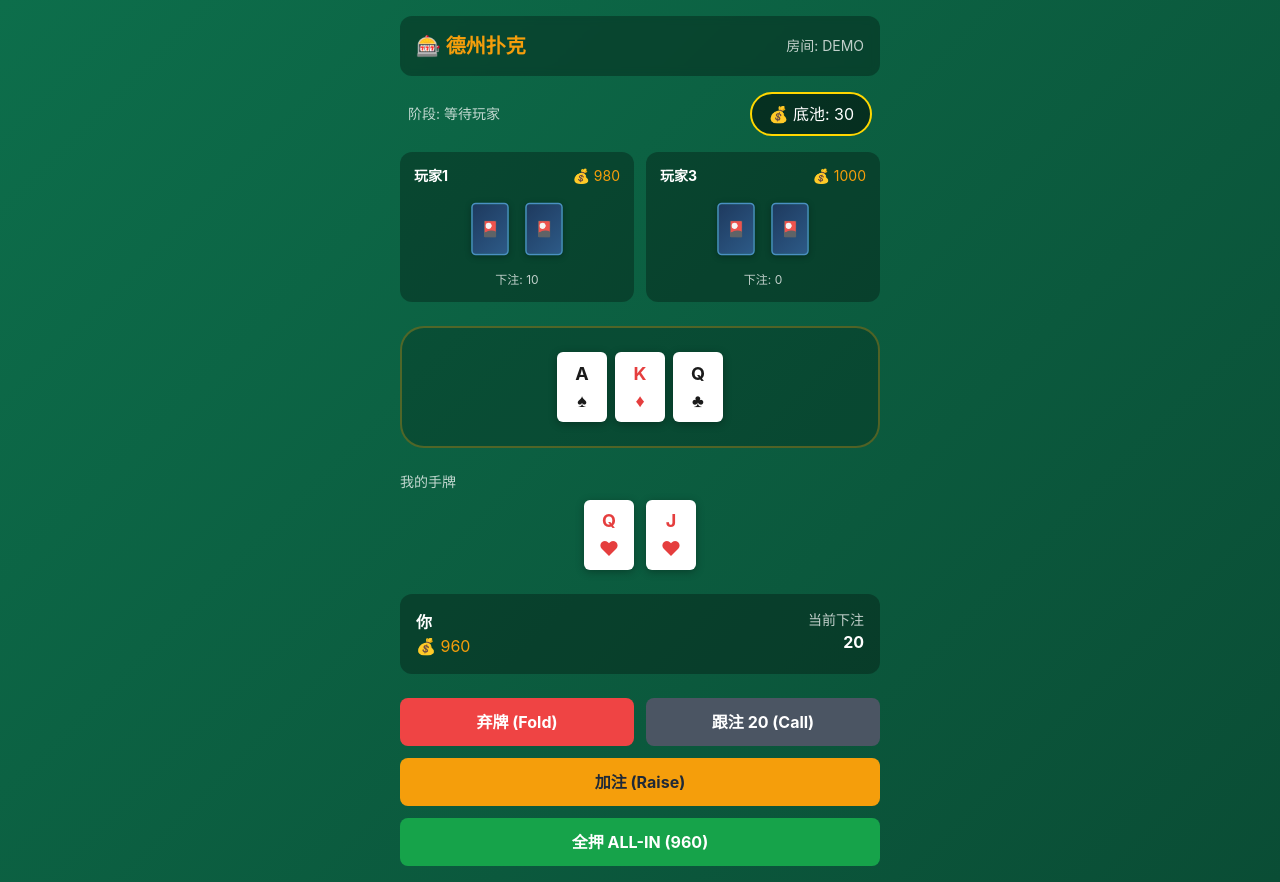
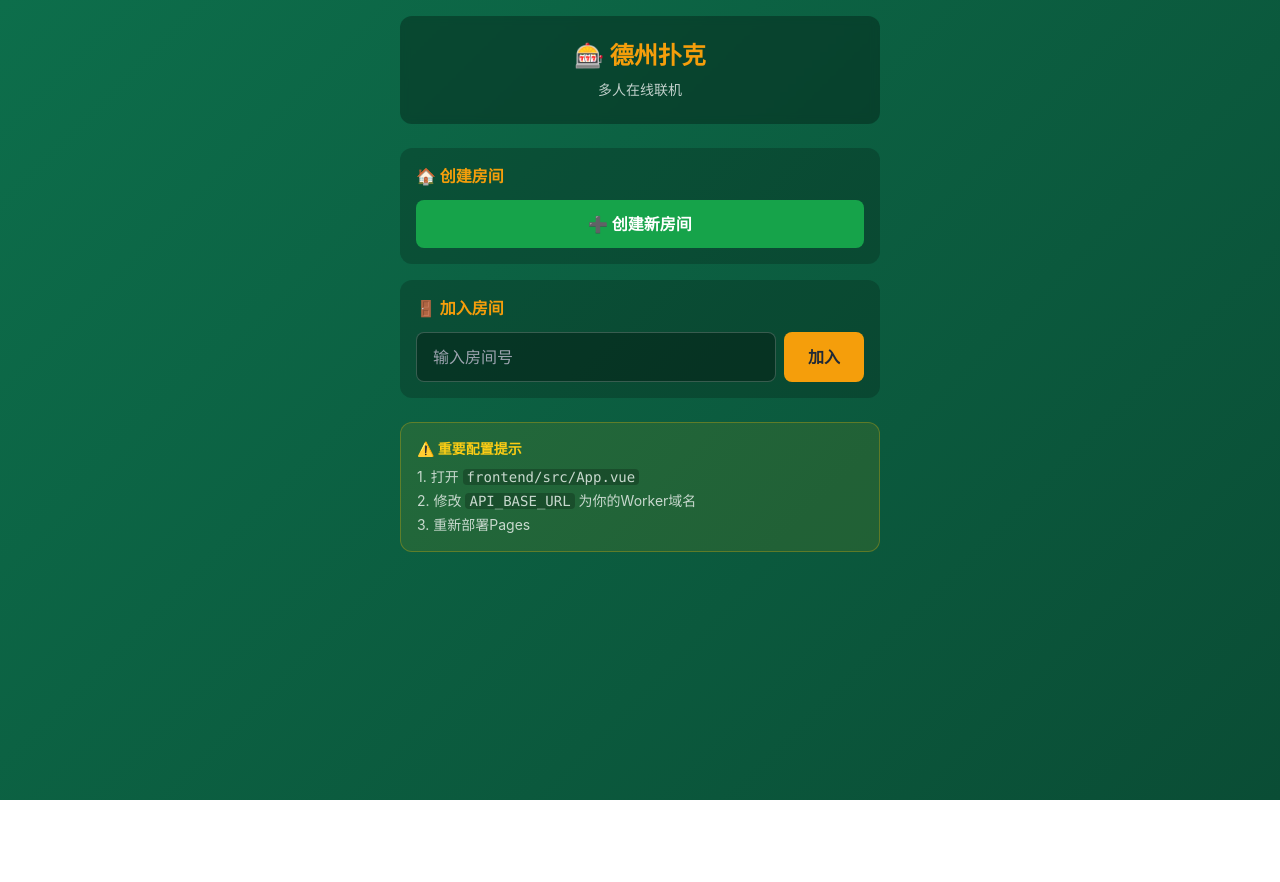
Before and after one commit to zglwry3259/tg-blackjack-bot, a Vue app in the folder frontend/: page / in a window 1280 px wide. After the commit the page ends 800 px from the top, so only its background shows below. Built offline with nearby package versions, Linux system fonts and the light colour scheme.

Commit message:
Add files via upload

```diff
--- a/frontend/src/App.vue
+++ b/frontend/src/App.vue
@@ -1,21 +1,32 @@
 <script setup>
 import { ref, onMounted, reactive, computed } from 'vue'
+
+// ==================== 配置 ====================
+// ⚠️ 重要：这里必须填你的Worker域名，不是Pages域名！
+// 示例：'https://poker-bot.yourname.workers.dev'
+const API_BASE_URL = 'https://your-worker.workers.dev';
+
+console.log('=== App 启动 ===');
+console.log('API Base URL:', API_BASE_URL);
+
+// ==================== 状态 ====================
+const roomIdInput = ref('');
+const room = ref(null);
+const view = ref('lobby'); // lobby, game
+const errorMsg = ref('');
 
 const gameState = reactive({
   roomId: null,
   phase: 'waiting',
   communityCards: [],
-  pot: 30,
-  currentBet: 20,
-  currentPlayer: 2,
-  players: [
-    { id: 1, username: 'Player1', first_name: '玩家1', chips: 980, current_bet: 10, is_folded: false, hand: ['A♠', 'K♠'] },
-    { id: 2, username: 'You', first_name: '你', chips: 960, current_bet: 20, is_folded: false, hand: ['Q♥', 'J♥'] },
-    { id: 3, username: 'Player3', first_name: '玩家3', chips: 1000, current_bet: 0, is_folded: false, hand: [] }
-  ],
-  myPlayerId: 2
+  pot: 0,
+  currentBet: 0,
+  currentPlayer: 1,
+  players: [],
+  myPlayerId: 1
 })
 
+// ==================== 计算属性 ====================
 const phaseText = computed(() => ({
   waiting: '等待玩家', pre_flop: '翻牌前', flop: '翻牌',
   turn: '转牌', river: '河牌', showdown: '摊牌'
@@ -23,23 +34,230 @@ const phaseText = computed(() => ({
 
 const myPlayer = computed(() => gameState.players.find(p => p.id === gameState.myPlayerId))
 const otherPlayers = computed(() => gameState.players.filter(p => p.id !== gameState.myPlayerId))
-
 const isRed = (card) => card.includes('♥') || card.includes('♦')
 
+// ==================== API 调用 ====================
+async function createRoom() {
+  console.log('=== 点击创建房间 ===');
+  errorMsg.value = '';
+
+  try {
+    const res = await fetch(`${API_BASE_URL}/api/room/create`, {
+      method: 'POST',
+      headers: { 'Content-Type': 'application/json' },
+      body: JSON.stringify({
+        userId: 1,
+        userName: '玩家1'
+      })
+    });
+
+    const data = await res.json();
+    console.log('创建房间响应:', data);
+
+    if (data.success) {
+      room.value = data.room;
+      gameState.roomId = data.room.id;
+      gameState.players = data.room.players;
+      alert('✅ 房间创建成功！\n房间号：' + data.room.id + '\n把房间号发给好友加入！');
+    } else {
+      errorMsg.value = data.error || '创建失败';
+      alert('❌ 创建失败：' + errorMsg.value);
+    }
+  } catch (e) {
+    console.error('创建房间错误:', e);
+    errorMsg.value = '网络错误：' + e.message;
+    alert('❌ 网络错误\n\n请检查：\n1. API_BASE_URL 是否为Worker域名\n2. Worker是否已部署\n3. CORS是否配置正确');
+  }
+}
+
+async function joinRoom() {
+  console.log('=== 点击加入房间 ===');
+  errorMsg.value = '';
+
+  if (!roomIdInput.value) {
+    alert('请输入房间号');
+    return;
+  }
+
+  try {
+    const res = await fetch(`${API_BASE_URL}/api/room/join`, {
+      method: 'POST',
+      headers: { 'Content-Type': 'application/json' },
+      body: JSON.stringify({
+        roomId: roomIdInput.value.toUpperCase(),
+        userId: 2,
+        userName: '玩家2'
+      })
+    });
+
+    const data = await res.json();
+    console.log('加入房间响应:', data);
+
+    if (data.success) {
+      room.value = data.room;
+      gameState.roomId = data.room.id;
+      gameState.players = data.room.players;
+      gameState.myPlayerId = 2;
+      alert('✅ 加入成功！');
+    } else {
+      errorMsg.value = data.error || '加入失败';
+      alert('❌ 加入失败：' + errorMsg.value);
+    }
+  } catch (e) {
+    console.error('加入房间错误:', e);
+    errorMsg.value = '网络错误：' + e.message;
+    alert('❌ 网络错误\n\n请检查：\n1. API_BASE_URL 是否为Worker域名\n2. Worker是否已部署\n3. CORS是否配置正确');
+  }
+}
+
+async function refreshRoom() {
+  if (!room.value) return;
+
+  try {
+    const res = await fetch(`${API_BASE_URL}/api/room/${room.value.id}`);
+    const data = await res.json();
+    if (data.success) {
+      room.value = data.room;
+      gameState.players = data.room.players;
+      console.log('刷新房间成功，玩家数:', data.room.players.length);
+    }
+  } catch (e) {
+    console.error('刷新房间错误:', e);
+  }
+}
+
+function startGame() {
+  view.value = 'game';
+  // 初始化演示数据
+  gameState.phase = 'pre_flop';
+  gameState.pot = 30;
+  gameState.currentBet = 20;
+  gameState.communityCards = ['A♠', 'K♦', 'Q♣'];
+  if (gameState.players.length > 0) {
+    gameState.players[0].hand = ['A♠', 'K♠'];
+    gameState.players[0].chips = 980;
+    gameState.players[0].current_bet = 10;
+  }
+  if (gameState.players.length > 1) {
+    gameState.players[1].hand = ['Q♥', 'J♥'];
+    gameState.players[1].chips = 960;
+    gameState.players[1].current_bet = 20;
+  }
+}
+
+function backToLobby() {
+  view.value = 'lobby';
+}
+
+// ==================== 生命周期 ====================
 onMounted(() => {
+  console.log('App mounted');
   if (window.Telegram?.WebApp) {
     window.Telegram.WebApp.ready()
     window.Telegram.WebApp.expand()
   }
+
+  // 自动刷新房间
+  setInterval(refreshRoom, 3000);
 })
 </script>
 
 <template>
   <div class="min-h-screen p-4 max-w-lg mx-auto">
+
+    <!-- 大厅视图 -->
+    <div v-if="view === 'lobby'">
+      <header class="bg-black/30 backdrop-blur-sm py-6 px-4 rounded-xl mb-6 text-center">
+        <h1 class="text-2xl font-bold text-poker-gold mb-2">🎰 德州扑克</h1>
+        <p class="text-sm opacity-75">多人在线联机</p>
+      </header>
+
+      <!-- 错误提示 -->
+      <div v-if="errorMsg" class="bg-red-500/20 border border-red-500 rounded-lg p-3 mb-4 text-red-300 text-sm">
+        ❌ {{ errorMsg }}
+      </div>
+
+      <!-- 创建房间 -->
+      <div class="bg-black/20 rounded-xl p-4 mb-4">
+        <h3 class="font-bold mb-3 text-poker-gold">🏠 创建房间</h3>
+        <button @click="createRoom" class="btn btn-success w-full">
+          ➕ 创建新房间
+        </button>
+      </div>
+
+      <!-- 加入房间 -->
+      <div class="bg-black/20 rounded-xl p-4 mb-6">
+        <h3 class="font-bold mb-3 text-poker-gold">🚪 加入房间</h3>
+        <div class="flex gap-2">
+          <input
+            v-model="roomIdInput"
+            type="text"
+            placeholder="输入房间号"
+            class="flex-1 bg-black/30 border border-white/20 rounded-lg px-4 py-3 text-white"
+            maxlength="8"
+          >
+          <button @click="joinRoom" class="btn btn-primary">
+            加入
+          </button>
+        </div>
+      </div>
+
+      <!-- 房间信息 -->
+      <div v-if="room" class="bg-black/20 rounded-xl p-4">
+        <div class="flex justify-between items-center mb-4">
+          <h3 class="font-bold text-poker-gold">📋 房间信息</h3>
+          <button @click="refreshRoom" class="text-sm text-poker-green">🔄 刷新</button>
+        </div>
+
+        <div class="space-y-2 mb-4">
+          <div class="flex justify-between">
+            <span class="opacity-75">房间号</span>
+            <span class="font-mono font-bold">{{ room.id }}</span>
+          </div>
+          <div class="flex justify-between">
+            <span class="opacity-75">状态</span>
+            <span class="text-poker-green">等待玩家</span>
+          </div>
+          <div class="flex justify-between">
+            <span class="opacity-75">玩家数</span>
+            <span>{{ room.players.length }} / 6</span>
+          </div>
+        </div>
+
+        <div class="mb-4">
+          <div class="text-sm opacity-75 mb-2">玩家列表</div>
+          <div class="space-y-2">
+            <div v-for="player in room.players" :key="player.id"
+                 class="flex justify-between bg-black/20 rounded-lg px-3 py-2">
+              <span>{{ player.name }}</span>
+              <span class="text-poker-gold">💰 {{ player.chips }}</span>
+            </div>
+          </div>
+        </div>
+
+        <button @click="startGame" class="btn btn-primary w-full">
+          🎮 开始游戏
+        </button>
+      </div>
+
+      <!-- 配置提示 -->
+      <div class="mt-6 bg-yellow-500/10 border border-yellow-500/30 rounded-xl p-4 text-sm">
+        <div class="font-bold text-yellow-400 mb-2">⚠️ 重要配置提示</div>
+        <div class="opacity-75 space-y-1">
+          <p>1. 打开 <code class="bg-black/30 px-1 rounded">frontend/src/App.vue</code></p>
+          <p>2. 修改 <code class="bg-black/30 px-1 rounded">API_BASE_URL</code> 为你的Worker域名</p>
+          <p>3. 重新部署Pages</p>
+        </div>
+      </div>
+    </div>
+
+    <!-- 游戏视图 -->
+    <div v-else>
       <header class="bg-black/30 backdrop-blur-sm py-4 px-4 rounded-xl mb-4">
         <div class="flex items-center justify-between">
+          <button @click="backToLobby" class="text-sm opacity-75">← 返回</button>
           <h1 class="text-xl font-bold text-poker-gold">🎰 德州扑克</h1>
-        <div class="text-sm opacity-75">房间: DEMO</div>
+          <div class="text-sm opacity-75">房间: {{ gameState.roomId }}</div>
         </div>
       </header>
 
@@ -52,20 +270,20 @@ onMounted(() => {
         <div v-for="player in otherPlayers" :key="player.id"
              class="player-seat" :class="{ active: player.id === gameState.currentPlayer, folded: player.is_folded }">
           <div class="flex justify-between mb-2">
-          <div class="font-bold text-sm">{{ player.first_name }}</div>
+            <div class="font-bold text-sm">{{ player.name }}</div>
             <div class="text-poker-gold text-sm">💰 {{ player.chips }}</div>
           </div>
           <div class="flex justify-center gap-1 mb-2">
             <div class="card card-back scale-75"><span class="text-white text-xl">🎴</span></div>
             <div class="card card-back scale-75"><span class="text-white text-xl">🎴</span></div>
           </div>
-        <div class="text-center text-xs opacity-75">下注: {{ player.current_bet }}</div>
+          <div class="text-center text-xs opacity-75">下注: {{ player.current_bet || 0 }}</div>
         </div>
       </div>
 
       <div class="bg-black/20 rounded-3xl p-6 mb-6 border-2 border-poker-gold/30">
         <div class="flex justify-center gap-2">
-        <div v-for="(card, i) in ['A♠', 'K♦', 'Q♣']" :key="i"
+          <div v-for="(card, i) in gameState.communityCards" :key="i"
                class="card" :class="{ 'card-red': isRed(card), 'card-black': !isRed(card) }">
             <div class="flex flex-col items-center">
               <span>{{ card.slice(0, -1) }}</span>
@@ -91,21 +309,23 @@ onMounted(() => {
       <div class="bg-black/30 rounded-xl p-4 mb-6">
         <div class="flex justify-between">
           <div>
-          <div class="font-bold">{{ myPlayer?.first_name }}</div>
+            <div class="font-bold">{{ myPlayer?.name }}</div>
             <div class="text-poker-gold">💰 {{ myPlayer?.chips }}</div>
           </div>
           <div class="text-right">
             <div class="text-sm opacity-75">当前下注</div>
-          <div class="font-bold">{{ myPlayer?.current_bet }}</div>
+            <div class="font-bold">{{ myPlayer?.current_bet || 0 }}</div>
           </div>
         </div>
       </div>
 
       <div class="grid grid-cols-2 gap-3">
         <button class="btn btn-danger">弃牌 (Fold)</button>
-      <button class="btn btn-secondary">跟注 20 (Call)</button>
+        <button class="btn btn-secondary">跟注 {{ gameState.currentBet }} (Call)</button>
         <button class="btn btn-primary col-span-2">加注 (Raise)</button>
       </div>
       <button class="btn btn-success w-full mt-3">全押 ALL-IN ({{ myPlayer?.chips }})</button>
     </div>
+
+  </div>
 </template>
```
Also changed, not shown: 2 other files (tests, documents, lock files or other folders). Lines whose indentation alone changed are shown as unchanged.
